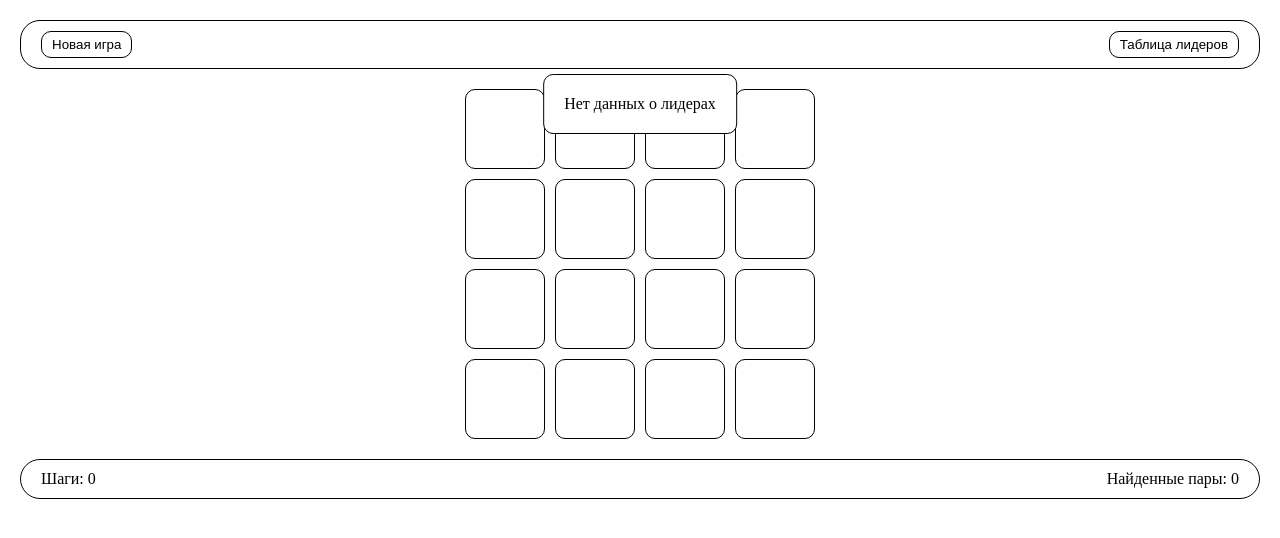
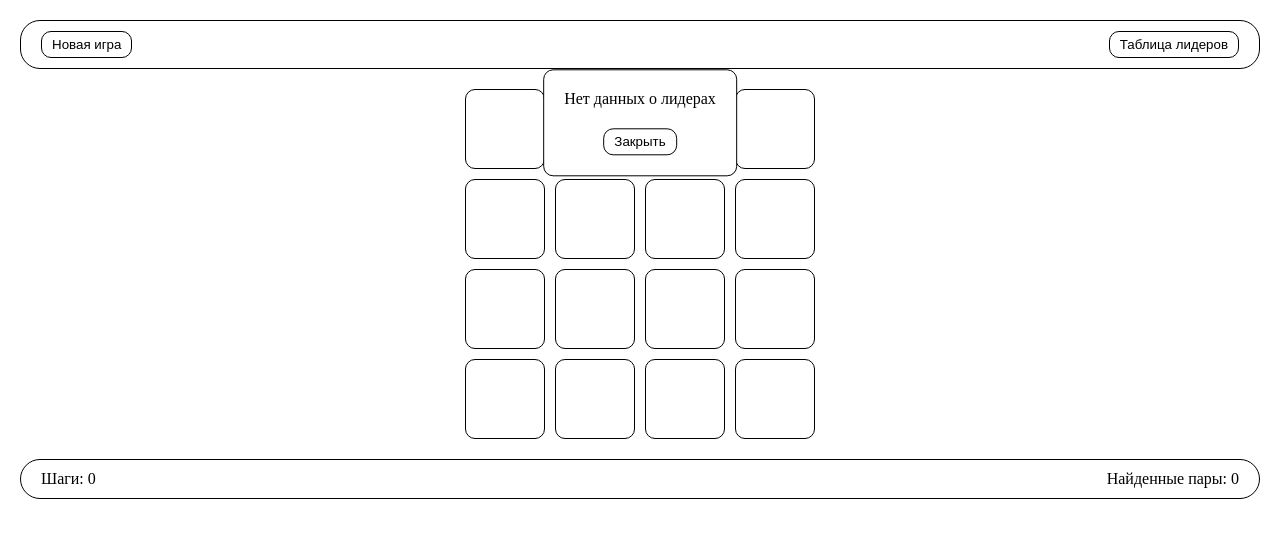
Before and after one commit to romanusovich/memory-game, a plain HTML site: page index.html in a window 1280 px wide. Both pictures are taken after a click on the button "Таблица лидеров". Drawn offline with Linux system fonts and the light colour scheme.

Commit message:
feat: add styles leader board

```diff
--- a/css/style.css
+++ b/css/style.css
@@ -24,7 +24,7 @@ header, footer {
     border-radius: 20px;
 }
 
-header > button {
+header > button, #leaderboard > button {
     border: 1px solid black;
     border-radius: 10px;
     background-color: transparent;
@@ -61,6 +61,7 @@ header > button {
 
 .card.flipped {
     transform: rotateY(180deg);
+    pointer-events: none;
 }
 
 #leaderboard {
@@ -80,5 +81,7 @@ header > button {
 #leaderboard.active {
     display: flex;
     flex-direction: column;
+    justify-content: space-between;
     align-items: center;
+    gap: 20px;
 }
--- a/js/leaderBoard.js
+++ b/js/leaderBoard.js
@@ -3,7 +3,14 @@ function displayLeaderboard() {
     if (!leaderboard) {
         leaderboard = renderLeaderboard();
     }
-    leaderboard.classList.toggle('active');
+    leaderboard.classList.add('active');
+}
+
+function hideLeaderboard() {
+    let leaderboard = document.getElementById('leaderboard');
+    if (leaderboard) {
+        leaderboard.classList.remove('active');
+    }
 }
 
 function renderLeaderboard() {
@@ -25,6 +32,11 @@ function renderLeaderboard() {
         leaderboard.appendChild(list);
     }
 
+    let leaderboardCloseButton = document.createElement('button');
+    leaderboardCloseButton.textContent = 'Закрыть';
+    leaderboardCloseButton.addEventListener('click', hideLeaderboard);
+    leaderboard.appendChild(leaderboardCloseButton);
+
     return leaderboard;
 }
 
```
